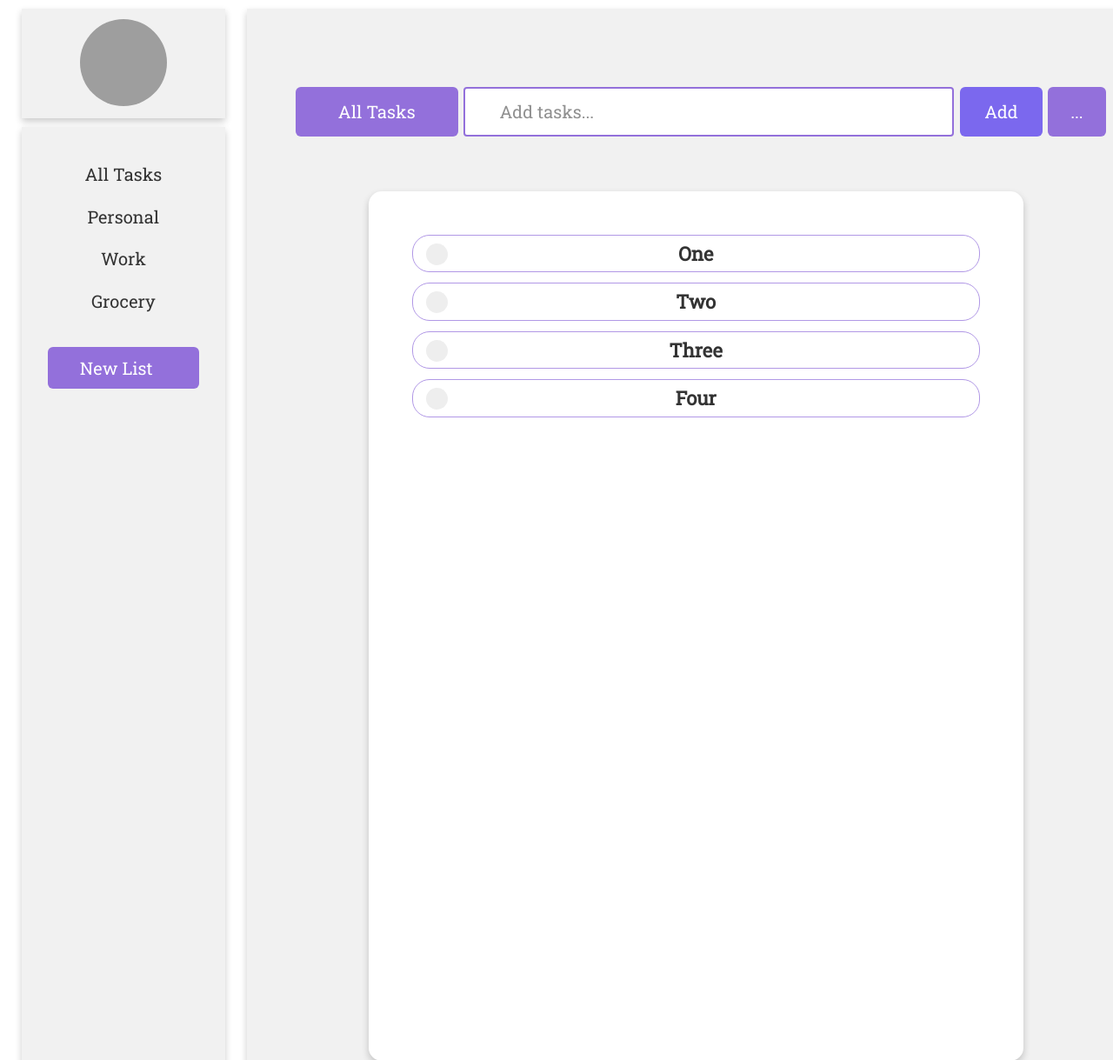
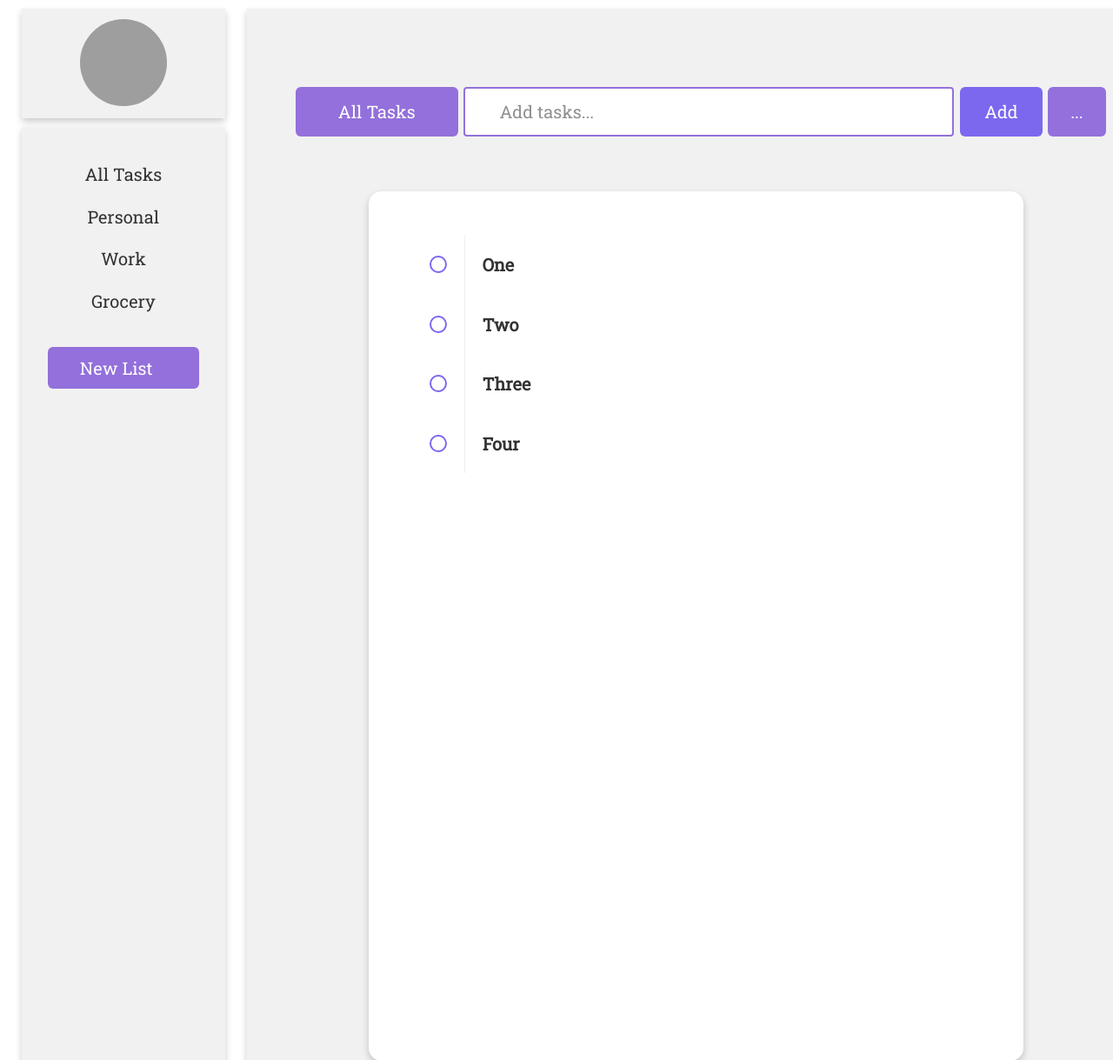
Before and after one commit to songmeo/todolist, a PHP site: page / in a window 1280 px wide; the page is wider, and only the part inside the window is pictured. Shown: the top 1219 px of that part at 87% size. Run offline with PHP 8.4, Linux system fonts and the light colour scheme; grey boxes are pictures that could not be loaded.

Commit message:
check button

```diff
--- a/index.html
+++ b/index.html
@@ -57,24 +57,36 @@
                 <a href="#"><i class="fa fa-trash w3-large"></i> Delete All</a>
               </div>
             </div>
-            <div class="task-board card">
-              <label id="container" class="strike-through">One
-                <input type="checkbox">
-                <span class="checkmark"></span>
-              </label>
-              <label id="container" class="strike-through">Two
-                <input type="checkbox">
-                <span class="checkmark" ></span>
-              </label>
-              <label id="container" class="strike-through">Three
-                <input type="checkbox">
-                <span class="checkmark"></span>
-              </label>
-              <label id="container" class="strike-through">Four
-                <input type="checkbox">
-                <span class="checkmark"></span>
-              </label>
-            </div>
+            <form class="task-board card" class="list">
+              <div class="list-item">
+                  <input id="option1" type="checkbox" class="hidden">
+                  <label for="option1" class="check--label">
+                    <span class="check--label-box"></span>
+                    <span class="check--label-text">One</span>
+                  </label>
+              </div>
+              <div class="list-item">
+                  <input id="option2" type="checkbox" class="hidden">
+                  <label for="option2" class="check--label">
+                    <span class="check--label-box"></span>
+                    <span class="check--label-text">Two</span>
+                  </label>
+              </div>
+              <div class="list-item">
+                  <input id="option3" type="checkbox" class="hidden">
+                  <label for="option3" class="check--label">
+                    <span class="check--label-box"></span>
+                    <span class="check--label-text">Three</span>
+                  </label>
+              </div>
+              <div class="list-item">
+                  <input id="option4" type="checkbox" class="hidden">
+                  <label for="option4" class="check--label">
+                    <span class="check--label-box"></span>
+                    <span class="check--label-text">Four</span>
+                  </label>
+              </div>
+            </form>
           </div>
         </div>
       </div>
--- a/style.css
+++ b/style.css
@@ -304,3 +304,79 @@ td {
     height: 100px;
     border-radius: 50%;
   }
+
+  .hidden {
+    position: absolute;
+    appearance: none;
+  }
+
+  .list {
+    display: flex;
+  }
+
+  .check--label {
+    display: flex;
+    justify-content: flex-start;
+    flex-direction: row;
+    flex-wrap: nowrap;
+    margin: 0;
+    align-items: center;
+  }
+
+  .check--label-box {
+    display: flex;
+    align-self: center;
+    position: relative;
+    height: 20px;
+    width: 20px;
+    margin: 0 20px;
+    border: 2px solid #7B68EE;
+    cursor: pointer;
+    border-radius: 50%;
+  }
+
+  .check--label-text {
+    position: relative;
+    display: flex;
+    cursor: pointer;
+    align-self: center;
+    padding: 20px;
+    border-left: 1px solid #ecf0f1;
+  }
+
+  .check--label-text:after {
+    content: '';
+    display: block;
+    width: 0%;
+    height: 2px;
+    background-color: #000;
+    position: absolute;
+    top: 50%;
+    left: 7.5%;
+    transform: translateY(-50%);
+    transition: width 100ms ease-in-out;
+  }
+
+  .hidden:checked + .check--label {
+    background-color: #fff;
+  }
+
+  .hidden:checked + .check--label .check--label-box {
+    background-color: #7B68EE;
+  }
+  .hidden:checked + .check--label .check--label-box:after {
+    content: '';
+    display: block;
+    position: absolute;
+    top: 1px;
+    left: 5px;
+    width: 6px;
+    height: 12px;
+    border: solid #000;
+    border-width: 0 2px 2px 0;
+    transform: rotate(45deg);
+  }
+
+  .hidden:checked + .check--label .check--label-text:after {
+    width: 85%;
+  }
```
